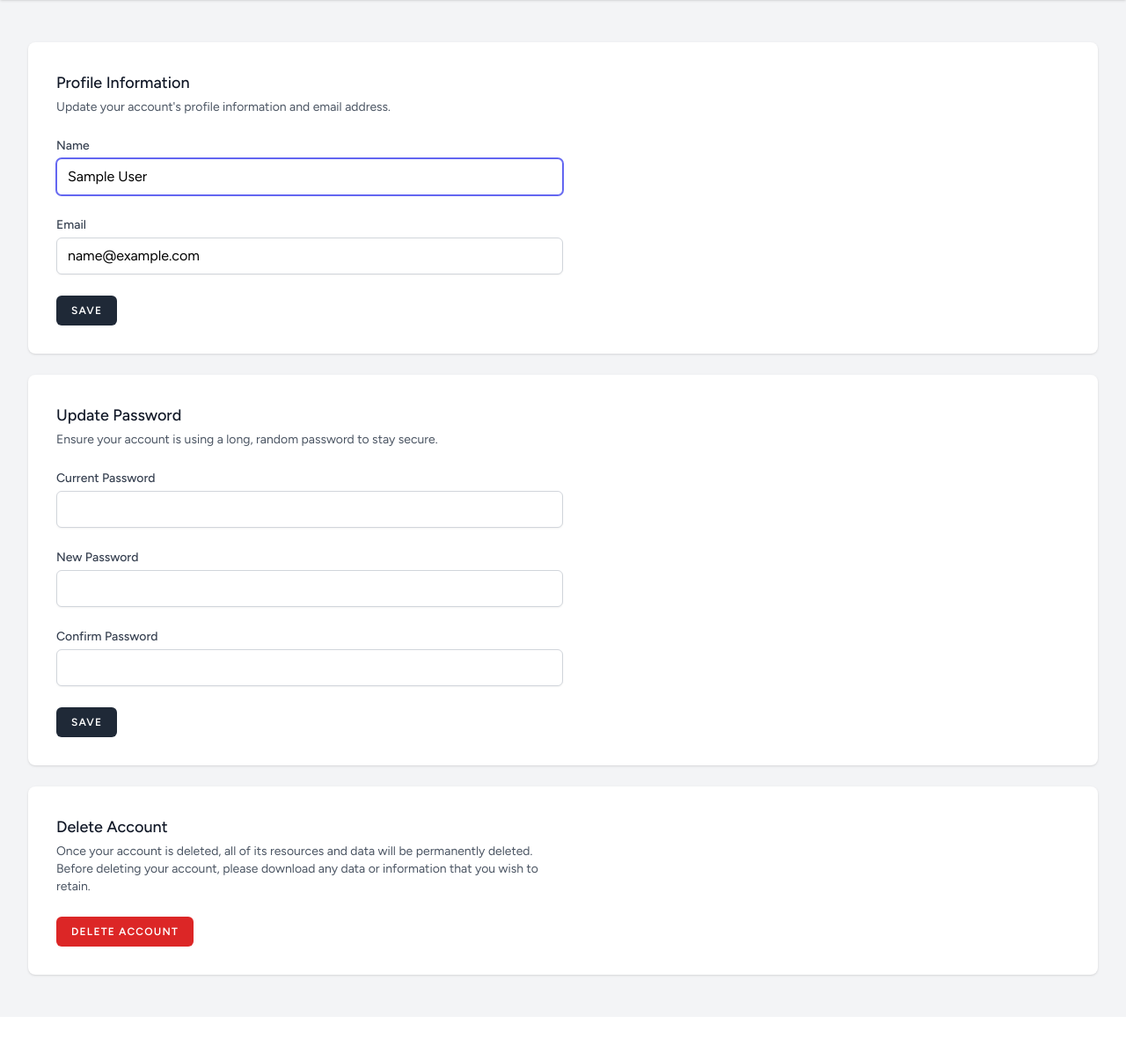
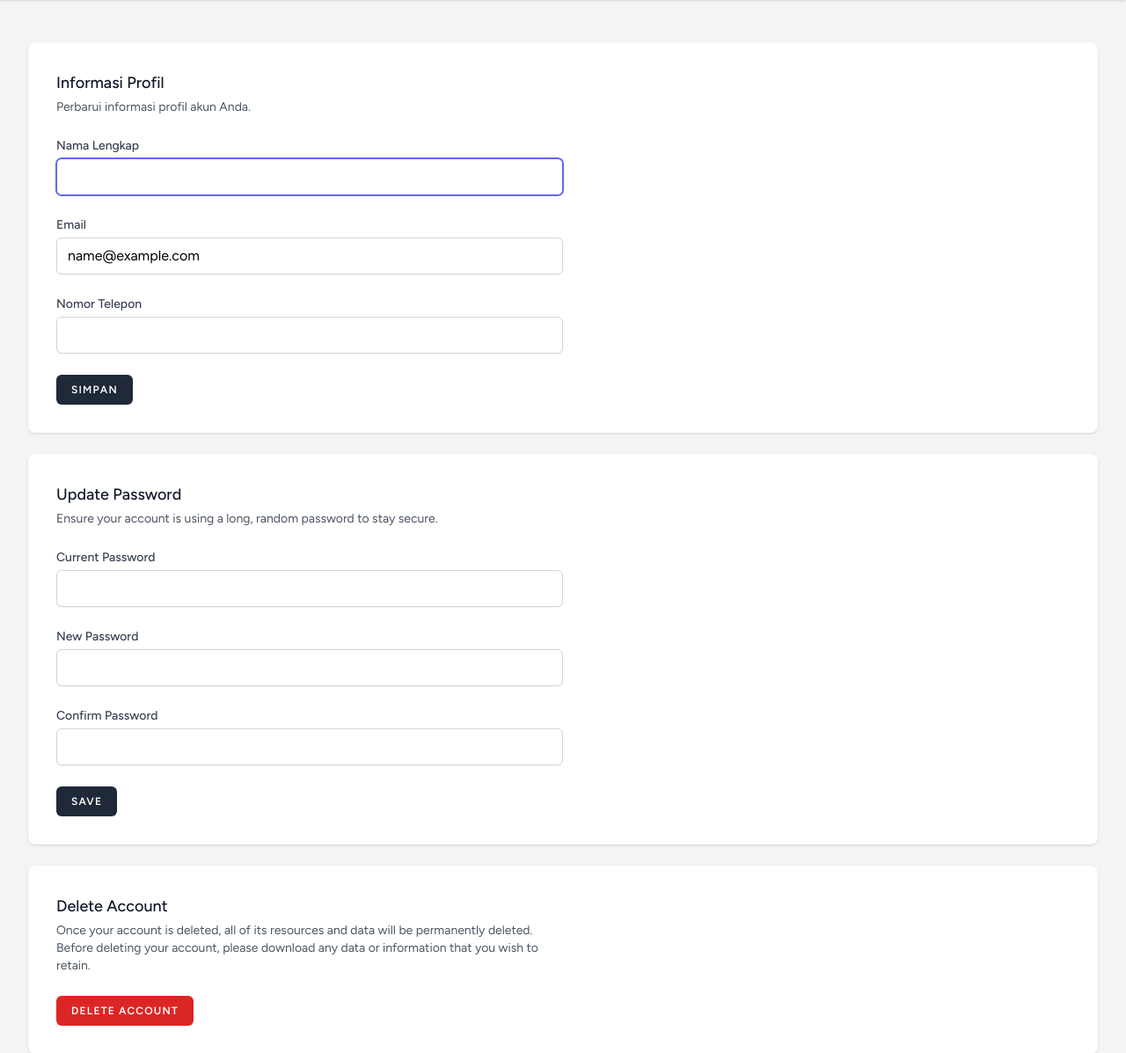
Before and after one commit to b1wwwwww/project-ekspedisi, a Laravel app: page /profile in a window 1280 px wide. Shown: the part 138-1335 px from the top of the page at 88% size. Before the commit the page ends 1250 px from the top, so only its background shows below. Run offline with Laravel 12, Linux system fonts and the light colour scheme; the visitor is signed in with stand-in values (Sample User, id 1); style sheets or scripts are compiled from the project's sources; parts of the project's set-up code (start-up, migrations or seed data) failed here and were passed over.

Commit message:
refactor: customize breeze authentication and profile

```diff
--- a/app/Http/Controllers/ProfileController.php
+++ b/app/Http/Controllers/ProfileController.php
@@ -25,17 +25,13 @@ class ProfileController extends Controller
      * Update the user's profile information.
      */
     public function update(ProfileUpdateRequest $request): RedirectResponse
-    {
-        $request->user()->fill($request->validated());
-
-        if ($request->user()->isDirty('email')) {
-            $request->user()->email_verified_at = null;
-        }
-
-        $request->user()->save();
-
-        return Redirect::route('profile.edit')->with('status', 'profile-updated');
-    }
+{
+    // fill() mengisi atribut pengguna berdasarkan data yang sudah divalidasi.
+    $request->user()->fill($request->validated());
+    // save() menyimpan perubahan ke database.
+    $request->user()->save();
+    return Redirect::route('profile.edit')->with('status', 'profile-updated');
+}
 
     /**
      * Delete the user's account.
--- a/resources/views/profile/partials/update-profile-information-form.blade.php
+++ b/resources/views/profile/partials/update-profile-information-form.blade.php
@@ -1,54 +1,70 @@
 <section>
     <header>
         <h2 class="text-lg font-medium text-gray-900">
-            {{ __('Profile Information') }}
+            Informasi Profil
         </h2>
 
         <p class="mt-1 text-sm text-gray-600">
-            {{ __("Update your account's profile information and email address.") }}
+            Perbarui informasi profil akun Anda.
         </p>
     </header>
-
-    <form id="send-verification" method="post" action="{{ route('verification.send') }}">
-        @csrf
-    </form>
 
     <form method="post" action="{{ route('profile.update') }}" class="mt-6 space-y-6">
         @csrf
         @method('patch')
 
+        {{-- Nama --}}
         <div>
-            <x-input-label for="name" :value="__('Name')" />
-            <x-text-input id="name" name="name" type="text" class="mt-1 block w-full" :value="old('name', $user->name)" required autofocus autocomplete="name" />
-            <x-input-error class="mt-2" :messages="$errors->get('name')" />
+            <x-input-label for="nama" value="Nama Lengkap" />
+
+            <x-text-input
+                id="nama"
+                name="nama"
+                type="text"
+                class="mt-1 block w-full"
+                :value="old('nama', $user->nama)"
+                required
+                autofocus
+                autocomplete="name"
+            />
+
+            <x-input-error class="mt-2" :messages="$errors->get('nama')" />
         </div>
 
+        {{-- Email --}}
         <div>
-            <x-input-label for="email" :value="__('Email')" />
-            <x-text-input id="email" name="email" type="email" class="mt-1 block w-full" :value="old('email', $user->email)" required autocomplete="username" />
+            <x-input-label for="email" value="Email" />
+
+            <x-text-input
+                id="email"
+                name="email"
+                type="email"
+                class="mt-1 block w-full"
+                :value="old('email', $user->email)"
+                autocomplete="email"
+            />
+
             <x-input-error class="mt-2" :messages="$errors->get('email')" />
+        </div>
 
-            @if ($user instanceof \Illuminate\Contracts\Auth\MustVerifyEmail && ! $user->hasVerifiedEmail())
-                <div>
-                    <p class="text-sm mt-2 text-gray-800">
-                        {{ __('Your email address is unverified.') }}
+        {{-- Telepon --}}
+        <div>
+            <x-input-label for="telepon" value="Nomor Telepon" />
 
-                        <button form="send-verification" class="underline text-sm text-gray-600 hover:text-gray-900 rounded-md focus:outline-none focus:ring-2 focus:ring-offset-2 focus:ring-indigo-500">
-                            {{ __('Click here to re-send the verification email.') }}
-                        </button>
-                    </p>
+            <x-text-input
+                id="telepon"
+                name="telepon"
+                type="text"
+                class="mt-1 block w-full"
+                :value="old('telepon', $user->telepon)"
+                autocomplete="tel"
+            />
 
-                    @if (session('status') === 'verification-link-sent')
-                        <p class="mt-2 font-medium text-sm text-green-600">
-                            {{ __('A new verification link has been sent to your email address.') }}
-                        </p>
-                    @endif
-                </div>
-            @endif
+            <x-input-error class="mt-2" :messages="$errors->get('telepon')" />
         </div>
 
         <div class="flex items-center gap-4">
-            <x-primary-button>{{ __('Save') }}</x-primary-button>
+            <x-primary-button>Simpan</x-primary-button>
 
             @if (session('status') === 'profile-updated')
                 <p
@@ -57,7 +73,7 @@
                     x-transition
                     x-init="setTimeout(() => show = false, 2000)"
                     class="text-sm text-gray-600"
-                >{{ __('Saved.') }}</p>
+                >Tersimpan.</p>
             @endif
         </div>
     </form>
--- a/routes/auth.php
+++ b/routes/auth.php
@@ -2,32 +2,26 @@
 
 use App\Http\Controllers\Auth\AuthenticatedSessionController;
 use App\Http\Controllers\Auth\ConfirmablePasswordController;
-use App\Http\Controllers\Auth\EmailVerificationNotificationController;
-use App\Http\Controllers\Auth\EmailVerificationPromptController;
 use App\Http\Controllers\Auth\NewPasswordController;
 use App\Http\Controllers\Auth\PasswordController;
 use App\Http\Controllers\Auth\PasswordResetLinkController;
-use App\Http\Controllers\Auth\RegisteredUserController;
-use App\Http\Controllers\Auth\VerifyEmailController;
 use Illuminate\Support\Facades\Route;
 
 Route::middleware('guest')->group(function () {
-    Route::get('register', [RegisteredUserController::class, 'create'])
-        ->name('register');
-
-    Route::post('register', [RegisteredUserController::class, 'store']);
-
+    // Login
     Route::get('login', [AuthenticatedSessionController::class, 'create'])
         ->name('login');
 
     Route::post('login', [AuthenticatedSessionController::class, 'store']);
 
+    // Lupa Password
     Route::get('forgot-password', [PasswordResetLinkController::class, 'create'])
         ->name('password.request');
 
     Route::post('forgot-password', [PasswordResetLinkController::class, 'store'])
         ->name('password.email');
 
+    // Reset Password
     Route::get('reset-password/{token}', [NewPasswordController::class, 'create'])
         ->name('password.reset');
 
@@ -36,24 +30,17 @@ Route::middleware('guest')->group(function () {
 });
 
 Route::middleware('auth')->group(function () {
-    Route::get('verify-email', EmailVerificationPromptController::class)
-        ->name('verification.notice');
-
-    Route::get('verify-email/{id}/{hash}', VerifyEmailController::class)
-        ->middleware(['signed', 'throttle:6,1'])
-        ->name('verification.verify');
-
-    Route::post('email/verification-notification', [EmailVerificationNotificationController::class, 'store'])
-        ->middleware('throttle:6,1')
-        ->name('verification.send');
-
+    // Konfirmasi Password
     Route::get('confirm-password', [ConfirmablePasswordController::class, 'show'])
         ->name('password.confirm');
 
     Route::post('confirm-password', [ConfirmablePasswordController::class, 'store']);
 
-    Route::put('password', [PasswordController::class, 'update'])->name('password.update');
+    // Ubah Password
+    Route::put('password', [PasswordController::class, 'update'])
+        ->name('password.update');
 
+    // Logout
     Route::post('logout', [AuthenticatedSessionController::class, 'destroy'])
         ->name('logout');
 });
```
Also changed, not shown: app/Http/Requests/ProfileUpdateRequest.php (+6 -3 lines), database/factories/UserFactory.php (+4 -12 lines), tests/Feature/Auth/EmailVerificationTest.php (deleted, +0 -58 lines), tests/Feature/Auth/RegistrationTest.php (+9 -6 lines), tests/Feature/ProfileTest.php (+13 -7 lines).
